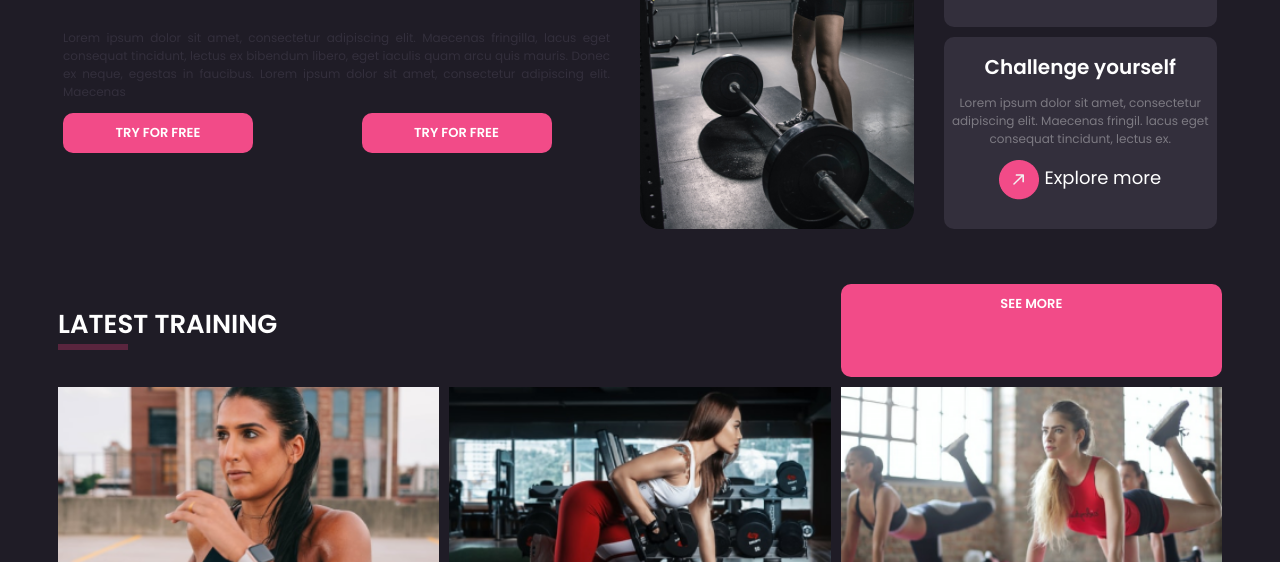
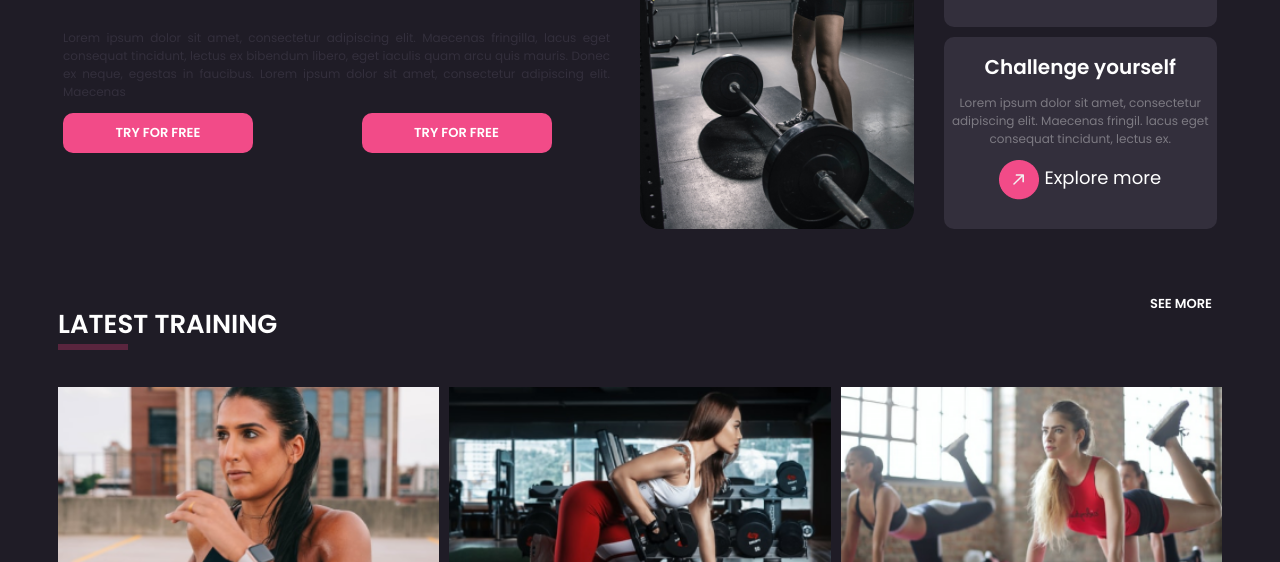
Before and after one commit to hh-web-21-7/css-project-team1, a plain HTML site: page index.html in a window 1280 px wide. Shown: the part 238-800 px from the top of the page. Drawn offline with Linux system fonts and the light colour scheme.

Commit message:
Fix training__link-category class

```diff
--- a/index.html
+++ b/index.html
@@ -144,7 +144,8 @@
             <span class="button mwidth-100 hide-mobile">See more</span>
           </a>
         </section>
-        <a class="button training__link-category" href="#">See more</a>
+        <a class="button hide-desktop" href="#">See more</a>
+        <a class="training__link-category" href="#">See more</a>
       </section>
       <section>
         <h2>our team</h2>
--- a/styles/components/training.css
+++ b/styles/components/training.css
@@ -77,6 +77,12 @@
     order: -1;
     background-color: inherit;
     text-align: right;
+    color: #ffffff;
+    text-decoration: none;
+    padding: 10px;
+    text-transform: uppercase;
+    font-size: 0.813rem;
+    font-weight: bold;
   }
 
   .training__teaser {
```
